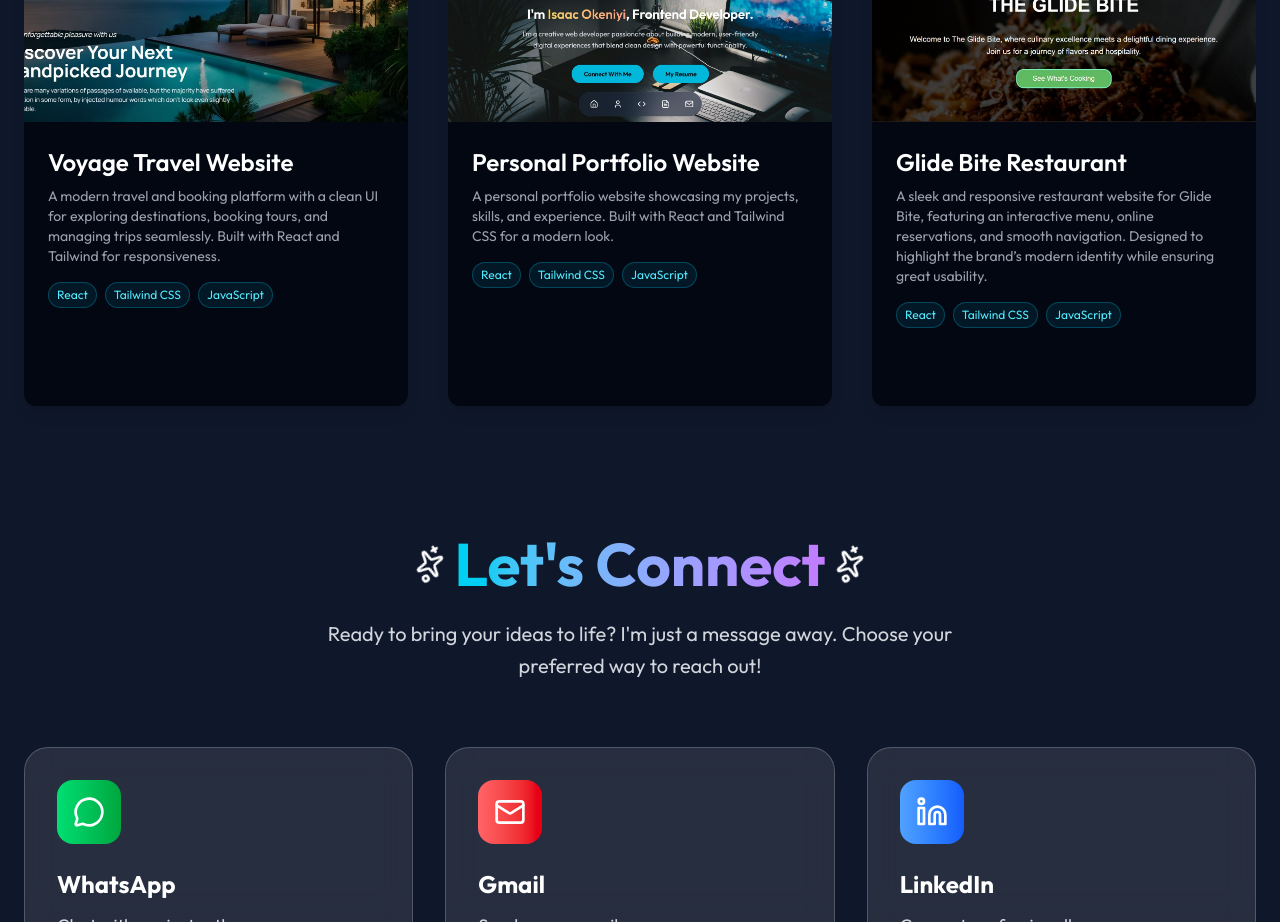
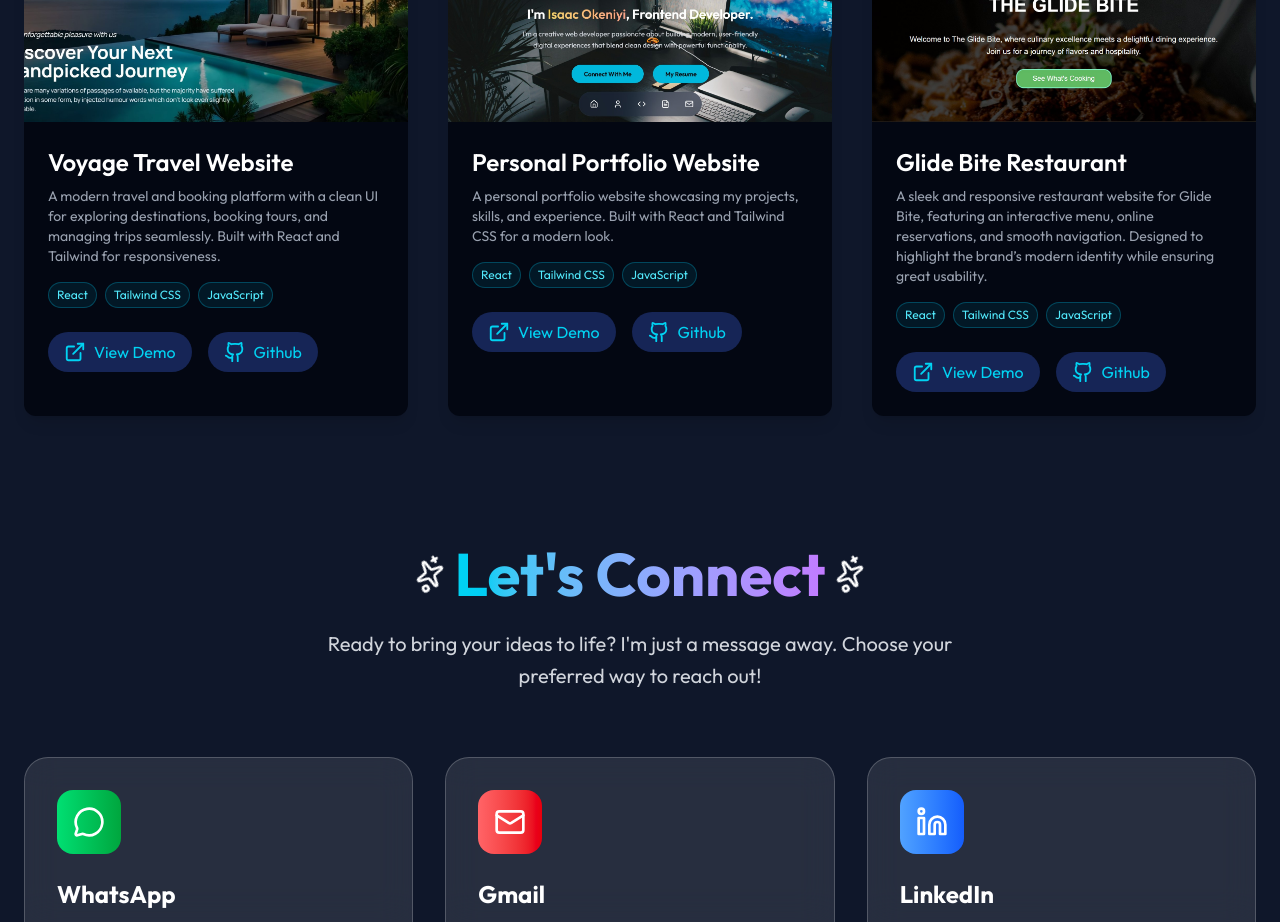
Before and after one commit to okeniyiisaac/My-portfolio, a React (Vite) app: page / in a window 1280 px wide. Shown: the part 4380-5302 px from the top of the page. Built offline with nearby package versions, Linux system fonts and the light colour scheme; a web font is replaced by a local one.

Commit message:
mr portfolio

```diff
--- a/src/Components/Project/Project.jsx
+++ b/src/Components/Project/Project.jsx
@@ -1,5 +1,5 @@
 import React, { useEffect } from "react";
-import { ExternalLink } from "lucide-react";
+import { ExternalLink, Github } from "lucide-react";
 import AOS from "aos";
 import "aos/dist/aos.css";
 import voyagerpic from "../../assets/voyagepic.jpg";
@@ -50,9 +50,11 @@ const ProjectPage = () => {
 
   return (
     <div>
+      {/* Section Header */}
       <section
         id="projects"
-      className="py-20 px-6 text-center relative overflow-hidden">
+        className="py-20 px-6 text-center relative overflow-hidden"
+      >
         <div className="absolute inset-0 bg-gradient-radial from-cyan-500/10 via-transparent to-transparent"></div>
         <div
           className="max-w-4xl mx-auto relative z-10"
@@ -75,6 +77,7 @@ const ProjectPage = () => {
         <div className="absolute bottom-20 right-10 w-32 h-32 bg-blue-400 rounded-full opacity-10 animate-pulse delay-1000"></div>
       </section>
 
+      {/* Project Cards */}
       <section className="px-6 pb-20">
         <div className="max-w-7xl mx-auto grid grid-cols-1 md:grid-cols-2 lg:grid-cols-3 gap-10">
           {projects.map((project, index) => (
@@ -84,6 +87,7 @@ const ProjectPage = () => {
               data-aos="zoom-in-up"
               data-aos-delay={index * 150}
             >
+              {/* Project Image */}
               <div className="h-56 w-full overflow-hidden group">
                 <img
                   src={project.image}
@@ -92,14 +96,17 @@ const ProjectPage = () => {
                 />
               </div>
 
-              <div className="p-6 flex flex-col justify-between h-full">
-                <div>
+
+              <div className="p-6 flex flex-col h-full">
                 <h3 className="text-2xl font-semibold text-white mb-2">
                   {project.title}
                 </h3>
+
                 <p className="text-sm text-gray-400 mb-4">
                   {project.description}
                 </p>
+
+
                 <div className="flex flex-wrap gap-2 mb-4">
                   {project.technologies.map((tech, techIndex) => (
                     <span
@@ -110,40 +117,28 @@ const ProjectPage = () => {
                     </span>
                   ))}
                 </div>
-                </div>
 
-                <div className="flex justify-between items-center mt-auto">
-                  <div className="flex gap-3">
+
+                <div className="flex gap-4 mt-2">
                   <a
                     href={project.demoUrl}
-                      className="text-cyan-400 hover:text-white transition"
+                    className="flex hover:text-white text-cyan-400 transition bg-blue-950 rounded-full px-4 py-2 items-center gap-2"
                     target="_blank"
                     rel="noopener noreferrer"
                   >
-                      <ExternalLink size={22} />
+                    <ExternalLink  size={22} />
+                    <p>View Demo</p>
                   </a>
+
                   <a
                     href={project.githubUrl}
-                      className="bg-white rounded-full p-2 flex items-center justify-center shadow hover:bg-cyan-400 transition"
+                    className="flex hover:text-white text-cyan-400 transition bg-blue-950 rounded-full px-4 py-2 items-center gap-2"
                     target="_blank"
                     rel="noopener noreferrer"
                   >
-                      <svg
-                        xmlns="http://www.w3.org/2000/svg"
-                        width="22"
-                        height="22"
-                        viewBox="0 0 24 24"
-                        fill="none"
-                        stroke="#0f172a"
-                        strokeWidth="2"
-                        strokeLinecap="round"
-                        strokeLinejoin="round"
-                        className="lucide lucide-github"
-                      >
-                        <path d="M9 19c-5 1.5-5-2.5-7-3m14 6v-3.87a3.37 3.37 0 0 0-.94-2.61c3.14-.35 6.44-1.54 6.44-7A5.44 5.44 0 0 0 20 4.77a5.07 5.07 0 0 0-.09-3.77S18.73.65 16 2.48a13.38 13.38 0 0 0-7 0C6.27.65 5.09 1 5.09 1A5.07 5.07 0 0 0 5 4.77a5.44 5.44 0 0 0-1.5 3.78c0 5.42 3.3 6.61 6.44 7A3.37 3.37 0 0 0 9 18.13V22" />
-  </svg>
+                    <Github size={22} />
+                    <p>Github</p>
                   </a>
-                  </div>
                 </div>
               </div>
             </div>
```
Lines whose indentation alone changed are shown as unchanged.
